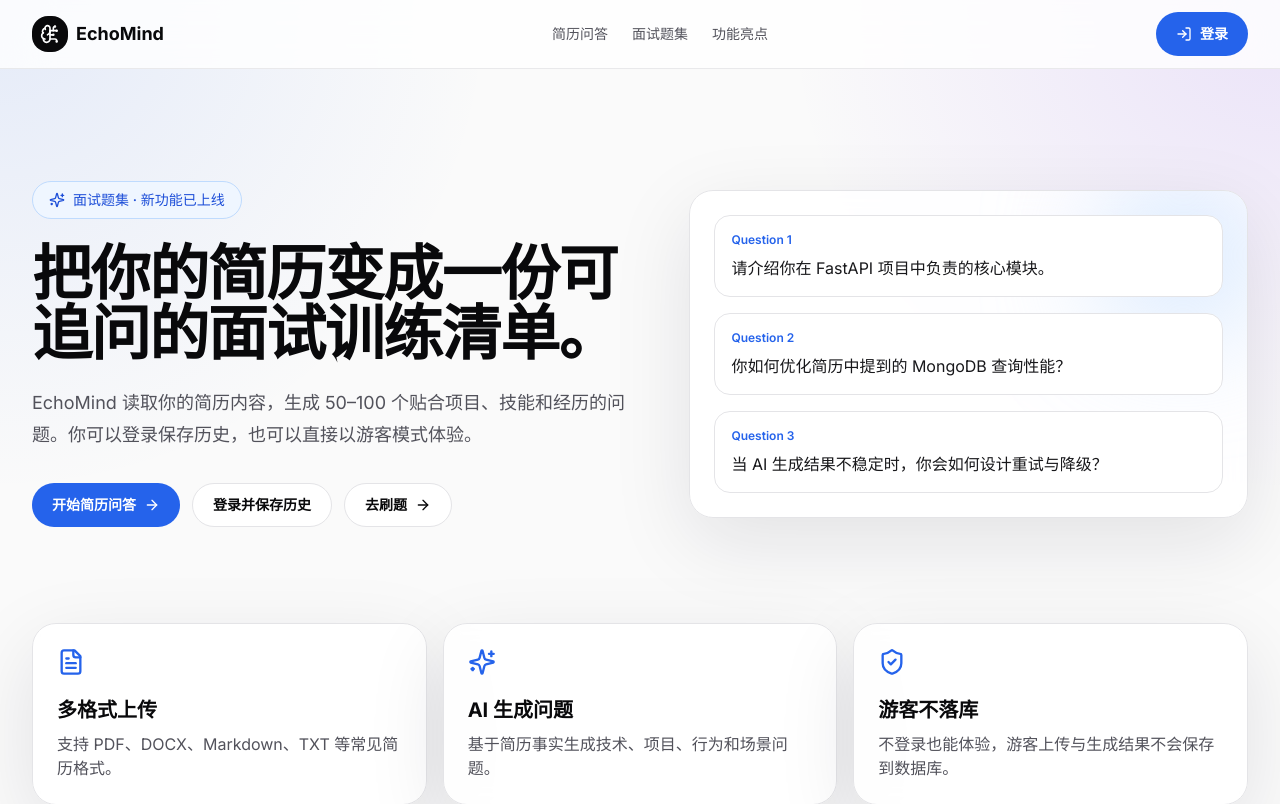
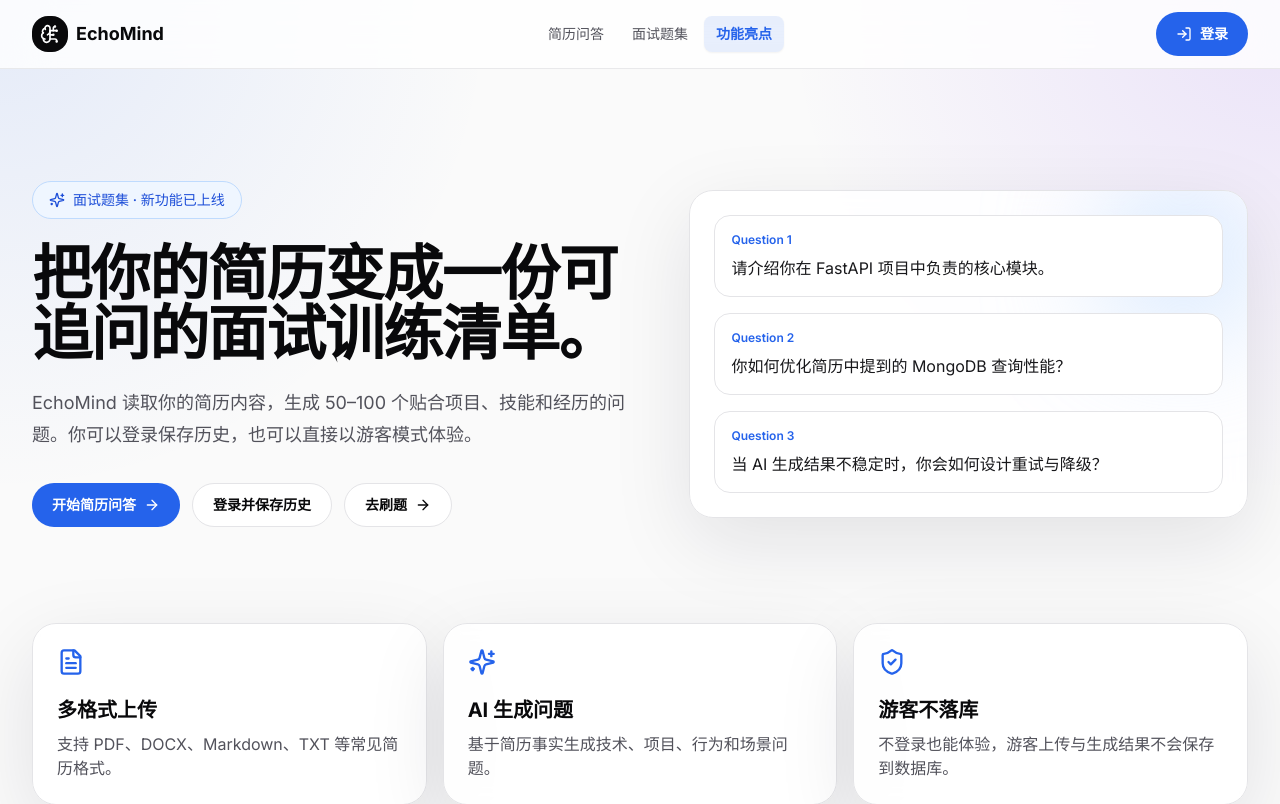
Before and after one commit to mingshengxiao/EchoMind, a Next.js app in the folder frontend/: page / in a window 1280 px wide. Shown: the top 804 px of the page. Built offline with nearby package versions, Linux system fonts and the light colour scheme; no server answers.

Commit message:
feat: highlight active primary navigation

```diff
--- a/frontend/src/components/layout/SiteHeader.tsx
+++ b/frontend/src/components/layout/SiteHeader.tsx
@@ -2,12 +2,20 @@
 
 import { BrainCircuit, LogIn, LogOut } from "lucide-react";
 import Link from "next/link";
+import { usePathname } from "next/navigation";
 
 import { Button } from "@/components/ui/Button";
 import { useAuth } from "@/lib/auth-context";
 
 export function SiteHeader() {
   const { user, isGuest, logout } = useAuth();
+  const pathname = usePathname();
+  const navigation = [
+    { href: "/resume-qa", label: "简历问答" },
+    { href: "/questions-bank", label: "面试题集" },
+    { href: "/#features", label: "功能亮点", active: pathname === "/" },
+  ];
+
   return (
     <header className="sticky top-0 z-30 border-b border-zinc-200/80 bg-white/80 backdrop-blur-xl">
       <div className="mx-auto flex max-w-7xl items-center justify-between px-4 py-3 sm:px-6 lg:px-8">
@@ -17,16 +25,25 @@ export function SiteHeader() {
           </span>
           EchoMind
         </Link>
-        <nav className="hidden items-center gap-6 text-sm font-medium text-zinc-600 md:flex" aria-label="主导航">
-          <Link className="transition-colors duration-200 hover:text-brand focus-visible:outline-none focus-visible:ring-2 focus-visible:ring-brand" href="/resume-qa">
-            简历问答
-          </Link>
-          <Link className="transition-colors duration-200 hover:text-brand focus-visible:outline-none focus-visible:ring-2 focus-visible:ring-brand" href="/questions-bank">
-            面试题集
-          </Link>
-          <Link className="transition-colors duration-200 hover:text-brand focus-visible:outline-none focus-visible:ring-2 focus-visible:ring-brand" href="/#features">
-            功能亮点
-          </Link>
+        <nav className="hidden items-center gap-1 text-sm font-medium md:flex" aria-label="主导航">
+          {navigation.map((item) => {
+            const isActive = item.active ?? pathname === item.href;
+
+            return (
+              <Link
+                key={item.href}
+                aria-current={isActive ? "page" : undefined}
+                className={`rounded-lg px-3 py-2 transition-all duration-200 focus-visible:outline-none focus-visible:ring-2 focus-visible:ring-brand ${
+                  isActive
+                    ? "bg-brand/10 font-semibold text-brand shadow-sm"
+                    : "text-zinc-600 hover:bg-zinc-100 hover:text-brand"
+                }`}
+                href={item.href}
+              >
+                {item.label}
+              </Link>
+            );
+          })}
         </nav>
         <div className="flex items-center gap-2">
           {user ? (
```
